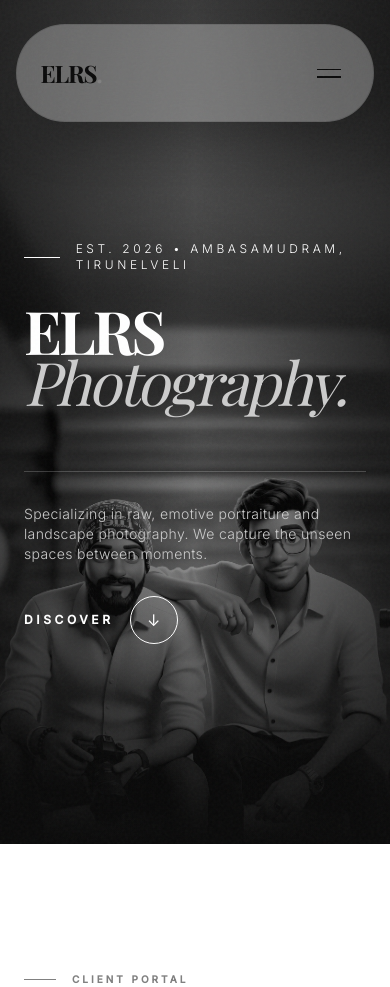
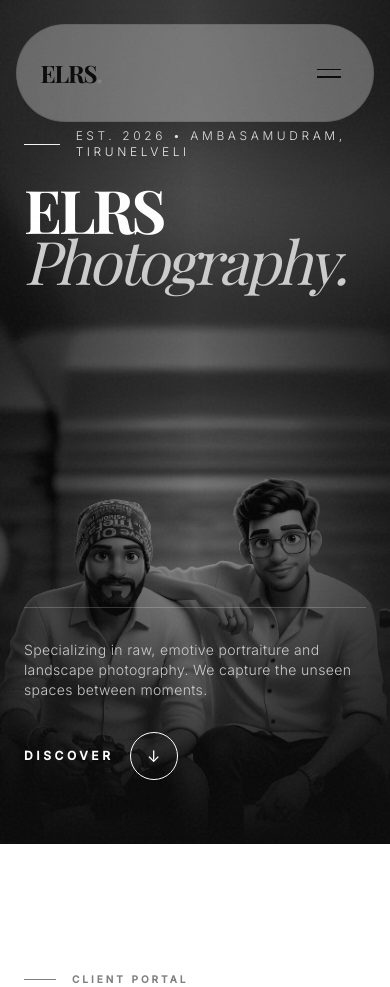
Before and after one commit to elrsphotography/elrsphotography, a Flask app: page / in a window 390 px wide. Shown: the top 987 px of the page. Run offline with Flask 3, Linux system fonts and the light colour scheme; some libraries are stand-ins or nearby versions; some web fonts are replaced.

Commit message:
Adjusted hero section vertical spacing for mobile devices

```diff
--- a/app/templates/landing.html
+++ b/app/templates/landing.html
@@ -145,7 +145,7 @@
    <!-- ==========================================
          2. EDITORIAL HERO SECTION
     =========================================== -->
-    <section id="home" class="relative h-screen min-h-[800px] flex items-center justify-center overflow-hidden">
+    <section id="home" class="relative h-screen min-h-[700px] md:min-h-[800px] flex items-center justify-center overflow-hidden">
 
         <!-- Hero Background Images (Responsive) -->
         <div class="absolute inset-0 z-0 bg-mono-black">
@@ -165,10 +165,13 @@
             <div class="absolute inset-0 bg-gradient-to-r from-mono-black/60 via-transparent to-mono-black/60"></div>
         </div>
 
-        <div class="relative z-10 w-full max-w-7xl mx-auto px-6 flex flex-col justify-center h-full mt-10">
+        <!-- Layout Container: justify-between on mobile, justify-center on desktop -->
+        <div class="relative z-10 w-full max-w-7xl mx-auto px-6 flex flex-col justify-between md:justify-center h-full pt-32 pb-16 md:py-0 md:mt-10">
 
+            <!-- TOP GROUP (Badge & Title) -->
+            <div>
                 <!-- Location Badge (Magazine Style) -->
-            <div class="flex items-center gap-4 mb-8 opacity-0 translate-y-4 animate-fade-up" style="animation: fadeUp 1s forwards 0.2s;">
+                <div class="flex items-center gap-4 mb-6 md:mb-8 opacity-0 translate-y-4 animate-fade-up" style="animation: fadeUp 1s forwards 0.2s;">
                     <span class="w-12 h-[1px] bg-mono-white"></span>
                     <p class="text-mono-white text-xs tracking-widest-xl uppercase font-light">
                         EST. 2026 • Ambasamudram, Tirunelveli
@@ -180,9 +183,10 @@
                     ELRS <br>
                     <span class="italic text-mono-300 font-light ml-0 md:ml-20">Photography.</span>
                 </h1>
+            </div>
 
-            <!-- Subtext and Call to Action -->
-            <div class="mt-16 md:mt-24 grid grid-cols-1 md:grid-cols-3 gap-8 items-end opacity-0 translate-y-4" style="animation: fadeUp 1s forwards 0.6s;">
+            <!-- BOTTOM GROUP (Subtext and Call to Action) -->
+            <div class="mt-auto md:mt-24 grid grid-cols-1 md:grid-cols-3 gap-8 items-end opacity-0 translate-y-4" style="animation: fadeUp 1s forwards 0.6s;">
 
                 <!-- Empty column for layout balance on desktop -->
                 <div class="hidden md:block">
@@ -206,6 +210,7 @@
                     </a>
                 </div>
             </div>
+
         </div>
     </section>
 
```
Lines whose indentation alone changed are shown as unchanged.
